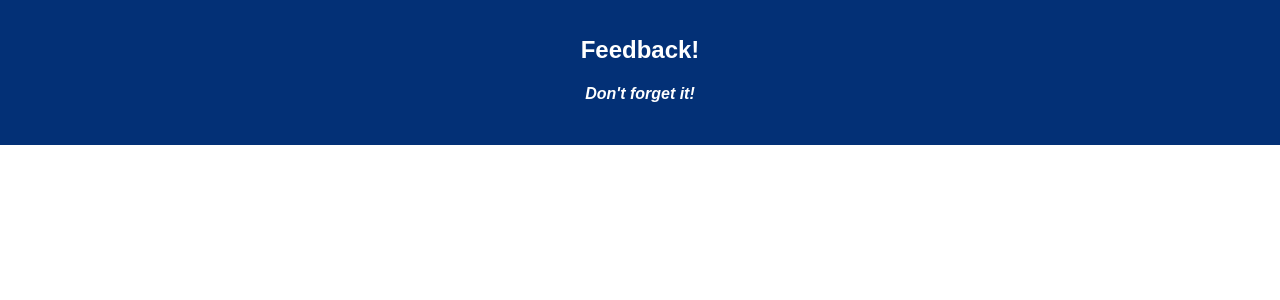
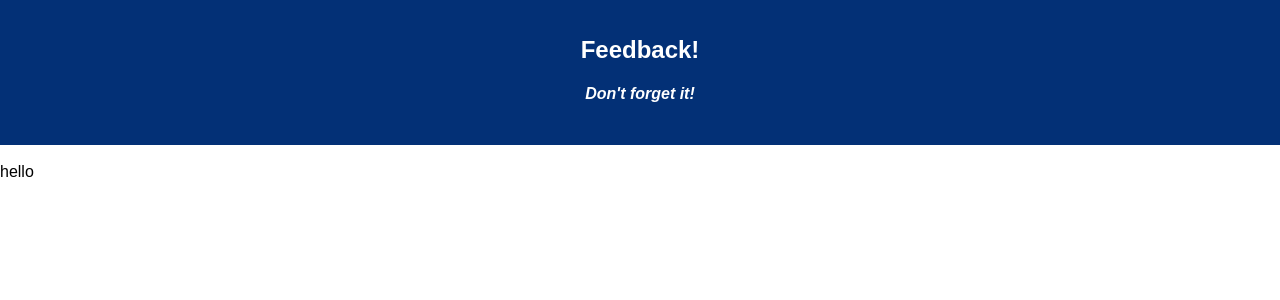
Before and after one commit to norbusam/redux-feedback-loop, a React (Create React App) app: page /#/content in a window 1280 px wide. Shown: the top 300 px of the page. Built offline with nearby package versions, Linux system fonts and the light colour scheme.

Commit message:
feeling feedback component done. on click of Next button brings to the content component

```diff
--- a/src/components/App/App.js
+++ b/src/components/App/App.js
@@ -4,9 +4,11 @@ import './App.css';
 // components
 import Header from '../Header/Header'
 import FeelingFeedback from '../FeelingFeedback/FeelingFeedback'
+import ContentFeedback from '../ContentFeedback/ContentFeedback';
 // connects to our reduxStore
 import {connect} from 'react-redux';
 import {HashRouter as Router, Route} from 'react-router-dom';
+
 
 class App extends Component {
 
@@ -20,6 +22,7 @@ class App extends Component {
         </div>
 
         <Route exact path ='/' component={FeelingFeedback}/>
+        <Route  path ='/content' component={ContentFeedback}/>
       </Router>
     );
   }
--- /dev/null
+++ b/src/components/ContentFeedback/ContentFeedback.js
@@ -0,0 +1,14 @@
+import React, {Component} from 'react';
+import {connect} from 'react-redux'
+
+class ContentFeedback extends Component {
+    render(){
+        return(
+            <>
+            hello
+            </>
+        )
+    }
+}
+
+export default connect()(ContentFeedback);
--- a/src/components/FeelingFeedback/FeelingFeedback.js
+++ b/src/components/FeelingFeedback/FeelingFeedback.js
@@ -24,6 +24,7 @@ class FeelingFeedback extends Component {
         //     console.log('added');
         // }
         this.props.dispatch({type:"ADD_FEEDBACK", payload: this.state.feeling})
+        this.props.history.push('/content')
     }
 
     render(){
```
